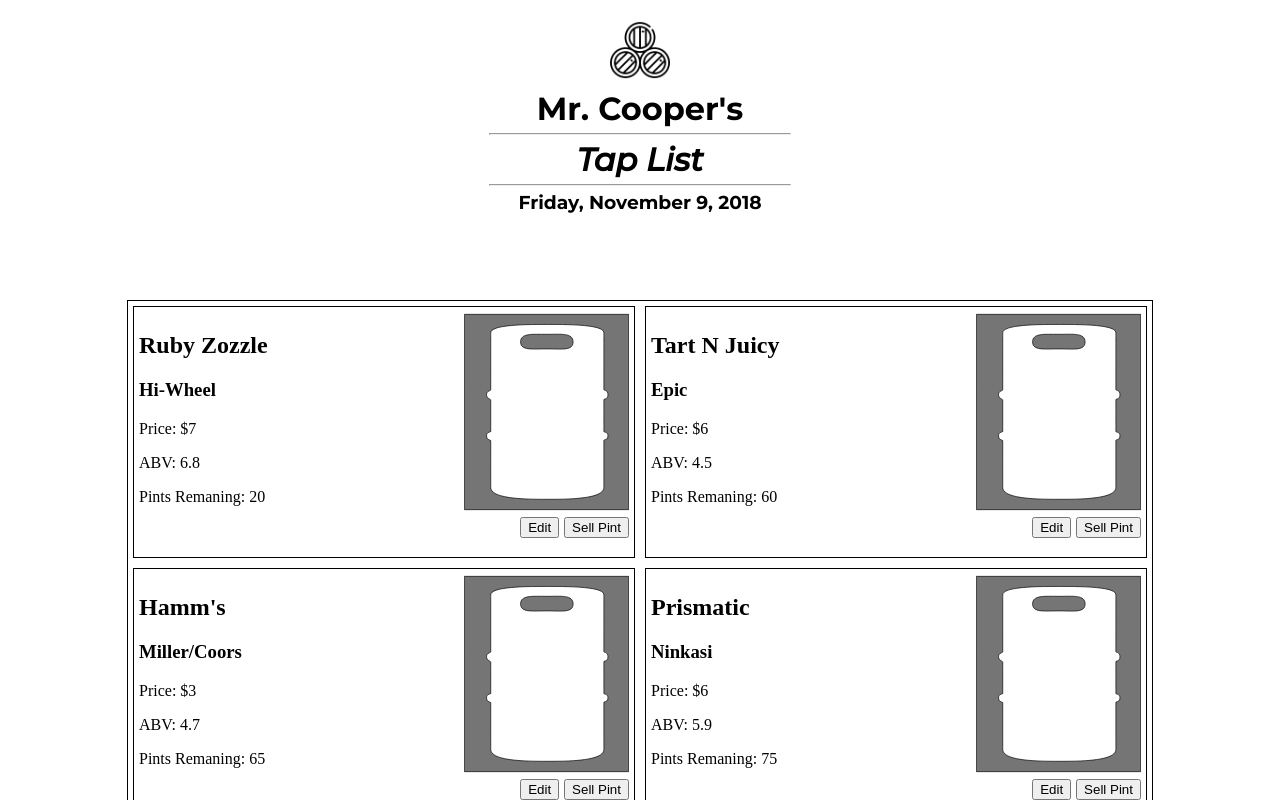
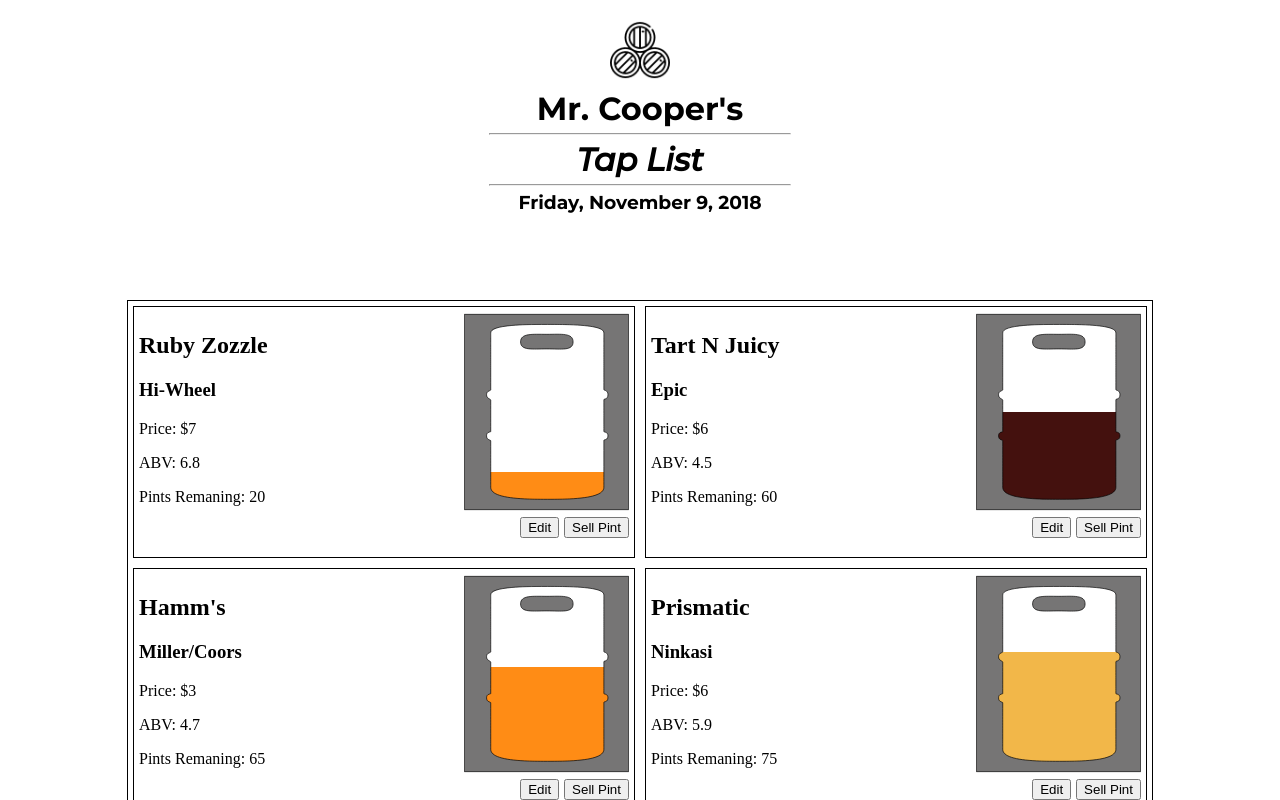
Before and after one commit to bkiggen/TheTap, a React app: page /#/ in a window 1280 px wide. Shown: the top 800 px of the page. Built offline with nearby package versions, Linux system fonts and the light colour scheme.

Commit message:
add functioning graphical update of remaining beer

```diff
--- a/src/components/Beer.jsx
+++ b/src/components/Beer.jsx
@@ -7,6 +7,7 @@
   border: '1px solid black',
   display: 'flex',
   justifyContent: 'space-between',
+  margin: '0 auto',
   margin: '5px'
 };
 
@@ -36,16 +37,17 @@
   width: '165px'
 };
 
-function liquidStyles(props) {
+function liquidStyles(status, beerColor) {
   const style = {
     width: '155px',
-    height: (props.status),
-    backgroundColor: props.color,
+    height: (status * 1.5),
+    backgroundColor: beerColor,
     position: 'absolute',
     transform: 'translateY(-10px)'
   };
   return(style);
 }
+
 
 function Beer(props){
   return (
@@ -68,7 +70,7 @@
               </g>
             </g>
           </svg>
-          <div style={liquidStyles(props)}>
+          <div style={liquidStyles(props.status, props.color)}>
           </div>
         </div>
         <div style={beerButtonStyles}>
@@ -94,7 +96,7 @@
   price: PropTypes.number,
   abv: PropTypes.number,
   status: PropTypes.number,
-  color: PropTypes.color
+  color: PropTypes.string
 };
 
 
--- a/src/components/BeerList.jsx
+++ b/src/components/BeerList.jsx
@@ -6,7 +6,7 @@
   {
     beerName: 'Ruby Zozzle',
     brand: 'Hi-Wheel',
-    color: 'Sparkling Wine & Grapefruit',
+    color: '#FF8C15',
     abv: 6.8,
     price: 7,
     status: 20
@@ -14,7 +14,7 @@
   {
     beerName: 'Tart N Juicy',
     brand: 'Epic',
-    color: 'Sour IPA',
+    color: '#44110E',
     abv: 4.5,
     price: 6,
     status: 60
@@ -22,7 +22,7 @@
   {
     beerName: 'Hamm\'s',
     brand: 'Miller/Coors',
-    color: 'American Lager',
+    color: '#FF8C15',
     abv: 4.7,
     price: 3,
     status: 65
@@ -30,7 +30,7 @@
   {
     beerName: 'Prismatic',
     brand: 'Ninkasi',
-    color: 'Juicy IPA',
+    color: '#F2B749',
     abv:  5.9,
     price: 6,
     status: 75
@@ -38,7 +38,7 @@
   {
     beerName: 'Juicy Haze',
     brand: 'New Belgium',
-    color: 'India Pale Ale',
+    color: '#F2B749',
     abv:  7.5,
     price: 6,
     status: 18
@@ -46,7 +46,7 @@
   {
     beerName: '8 Hop',
     brand: 'New Belgium',
-    color: 'Pale Ale',
+    color: '#44110E',
     abv:  5.5,
     price: 6,
     status: 58
```
